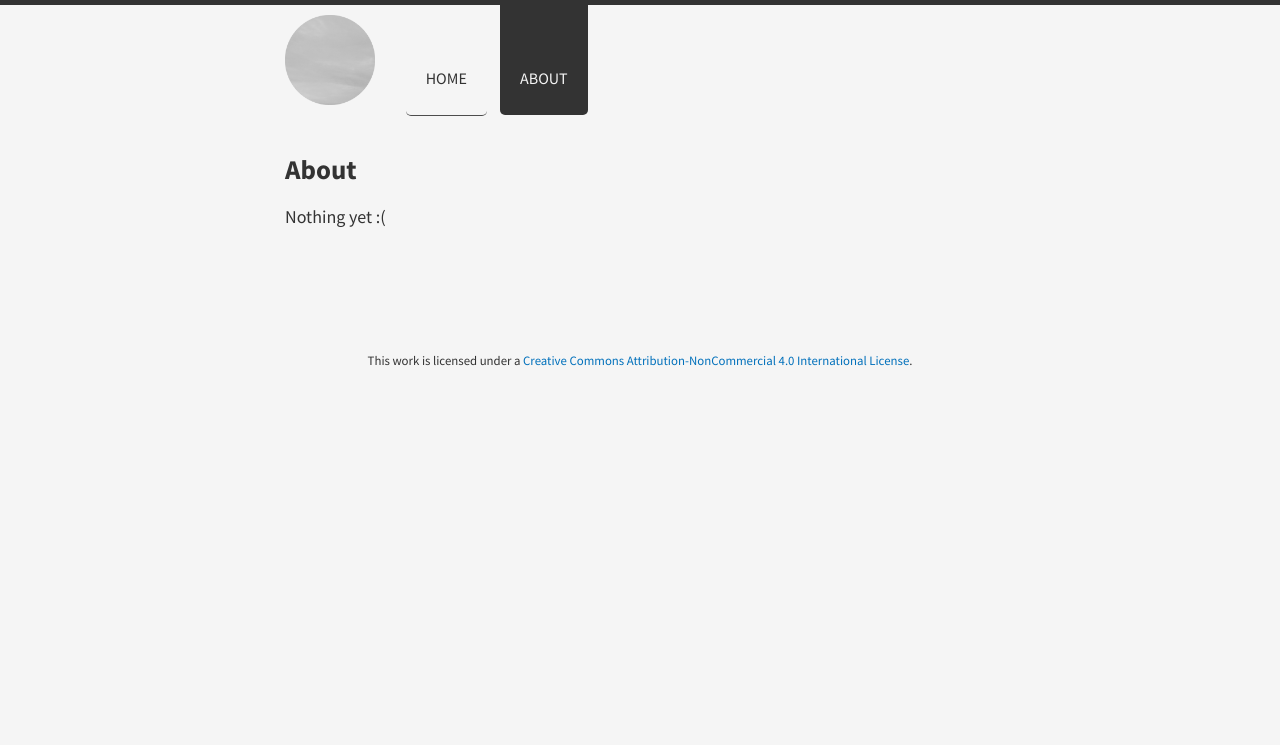
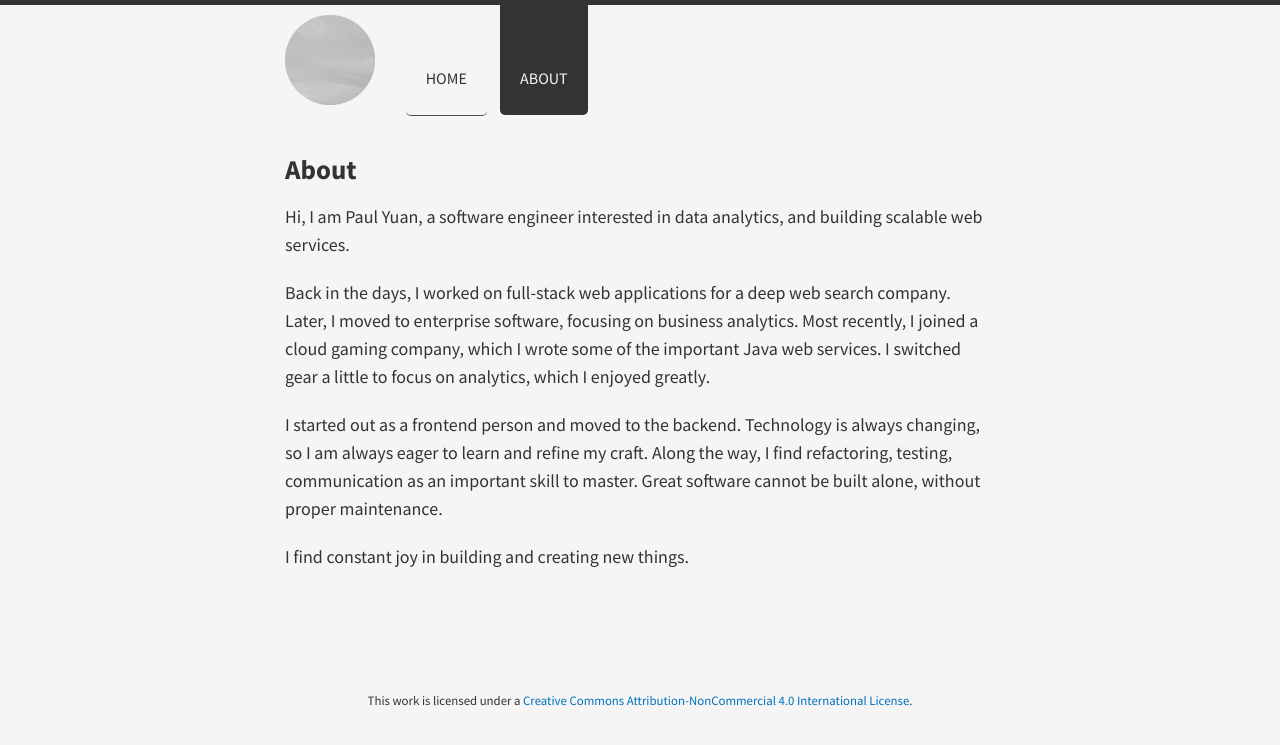
Before and after one commit to puyuan/puyuan.github.io, a Jekyll site: the page built from about/index.md, in a window 1280 px wide. Shown: the top 745 px of the page. Built offline with Jekyll 4.4.1, drawn with Linux system fonts in a browser that asks for light colours; nearby versions of some CDN libraries; Markdown is read by kramdown in place of the engine named in the settings.

Commit message:
Update index.md

```diff
--- a/about/index.md
+++ b/about/index.md
@@ -3,4 +3,13 @@ layout: page
 title: About
 ---
 
-Nothing yet :(
+Hi, I am Paul Yuan, a software engineer interested in data analytics, and building scalable web services.
+
+Back in the days, I worked on full-stack web applications for a deep web search company.
+Later, I moved to enterprise software, focusing on business analytics.
+Most recently, I joined a cloud gaming company, which I wrote some of the important Java web services. I switched
+gear a little to focus on analytics, which I enjoyed greatly.
+
+I started out as a frontend person and moved to the backend. Technology is always changing, so I am always eager to learn and refine my craft. Along the way, I find refactoring, testing, communication as an important skill to master. Great software cannot be built alone, without proper maintenance.
+
+I find constant joy in building and creating new things.
```
